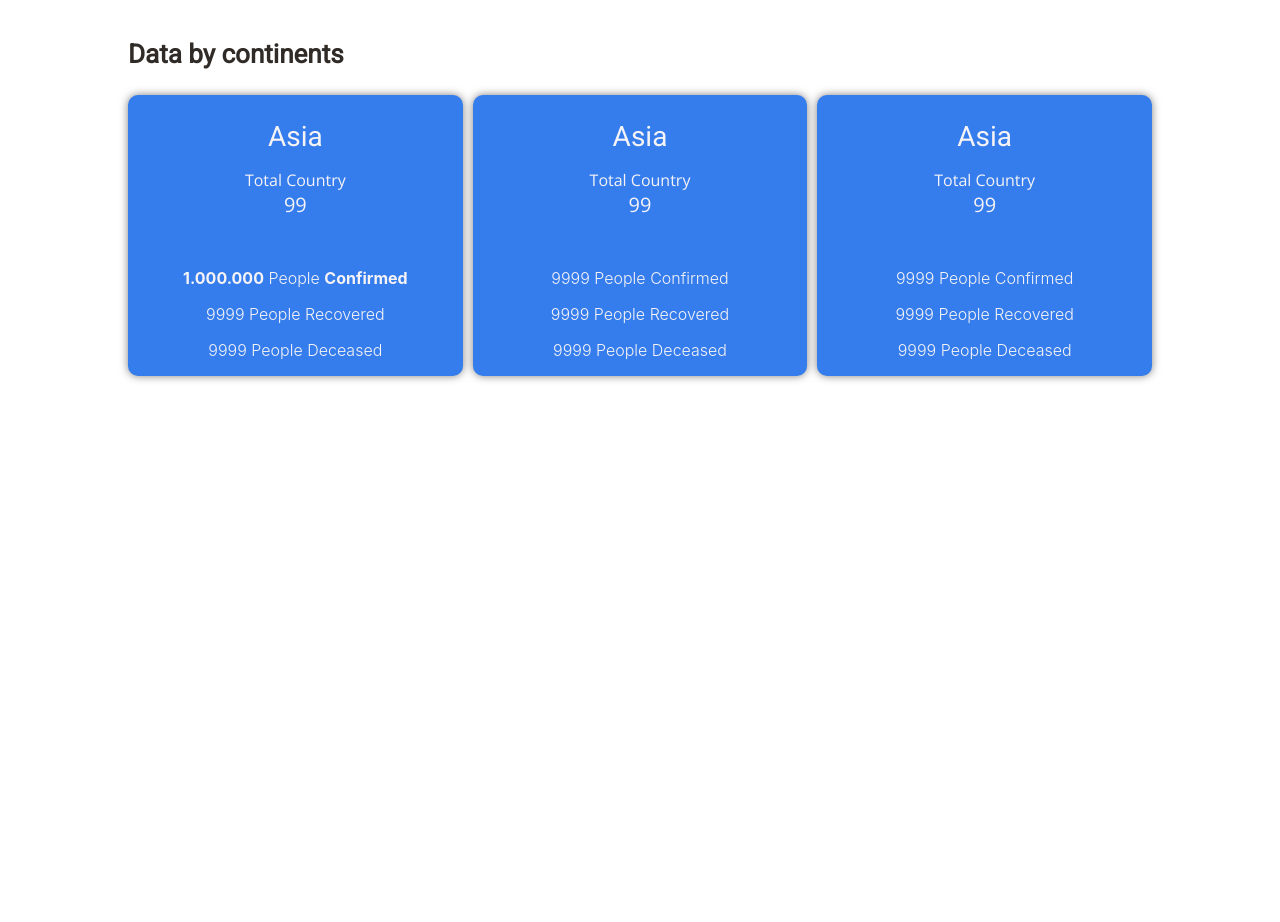
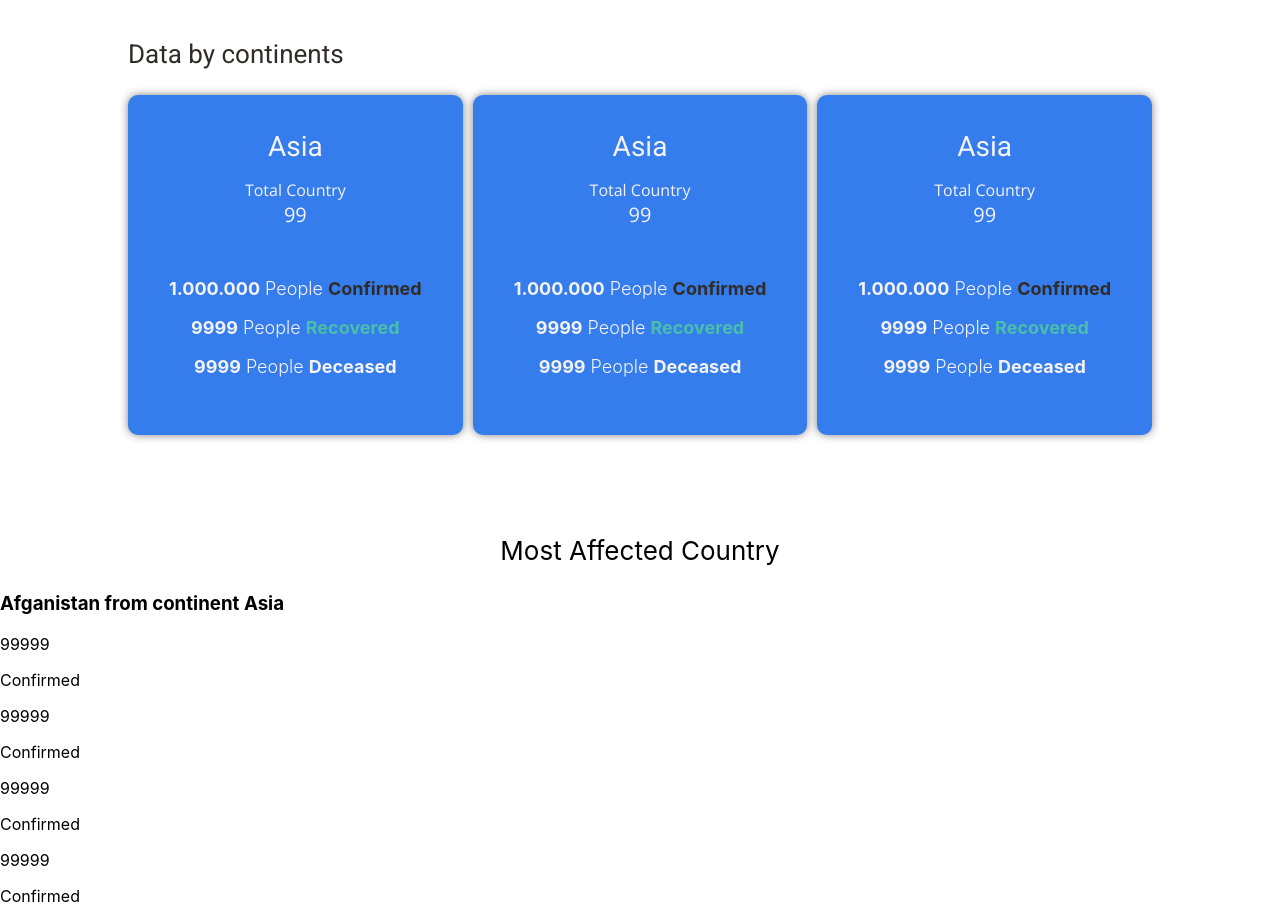
Before and after one commit to yoga1234/covid-website, a React (Create React App) app: page / in a window 1280 px wide. Shown: the part 320-1242 px from the top of the page. Before the commit the page ends 800 px from the top, so only its background shows below. Built offline with nearby package versions, Linux system fonts and the light colour scheme.

Commit message:
adding most affected country

```diff
--- a/src/App.js
+++ b/src/App.js
@@ -1,6 +1,7 @@
 import Navbar from './components/Navbar'
 import HeroText from './components/HeroText'
 import ContinentsData from './components/ContinentsData'
+import MostAffected from './components/MostAffected'
 
 function App() {
   return (
@@ -8,6 +9,7 @@ function App() {
       <Navbar />
       <HeroText />
       <ContinentsData />
+      <MostAffected />
     </div>
   );
 }
--- a/src/components/ContinentsData.js
+++ b/src/components/ContinentsData.js
@@ -1,5 +1,6 @@
 import React from 'react'
 import styles from './ContinentsData.module.css'
+import Color from './Color.module.css'
 
 const ContinentData = () => (
   <div className={styles.continents_container}>
@@ -12,9 +13,9 @@ const ContinentData = () => (
           <p className={styles.total_country_subheader}>99</p>
         </div>
         <div className="continent-data">
-          <p className={styles.continent_data_confirmed}><b>1.000.000</b> People <b>Confirmed</b></p>
-          <p className={styles.continent_data_recovered}>9999 People Recovered</p>
-          <p className={styles.continent_data_deceased}>9999 People Deceased</p>
+          <p className={styles.continent_data_confirmed}><b>1.000.000</b> People <b className={Color.text_black}>Confirmed</b></p>
+          <p className={styles.continent_data_recovered}><b>9999</b> People <b className={Color.text_green}>Recovered</b></p>
+          <p className={styles.continent_data_deceased}><b>9999</b> People <b className={Color.text_white}>Deceased</b></p>
         </div>
       </div>
 
@@ -25,9 +26,9 @@ const ContinentData = () => (
           <p className={styles.total_country_subheader}>99</p>
         </div>
         <div className="continent-data">
-          <p className={styles.continent_data_confirmed}>9999 People Confirmed</p>
-          <p className={styles.continent_data_recovered}>9999 People Recovered</p>
-          <p className={styles.continent_data_deceased}>9999 People Deceased</p>
+          <p className={styles.continent_data_confirmed}><b>1.000.000</b> People <b className={Color.text_black}>Confirmed</b></p>
+          <p className={styles.continent_data_recovered}><b>9999</b> People <b className={Color.text_green}>Recovered</b></p>
+          <p className={styles.continent_data_deceased}><b>9999</b> People <b className={Color.text_white}>Deceased</b></p>
         </div>
       </div>
 
@@ -38,9 +39,9 @@ const ContinentData = () => (
           <p className={styles.total_country_subheader}>99</p>
         </div>
         <div className="continent-data">
-          <p className={styles.continent_data_confirmed}>9999 People Confirmed</p>
-          <p className={styles.continent_data_recovered}>9999 People Recovered</p>
-          <p className={styles.continent_data_deceased}>9999 People Deceased</p>
+          <p className={styles.continent_data_confirmed}><b>1.000.000</b> People <b className={Color.text_black}>Confirmed</b></p>
+          <p className={styles.continent_data_recovered}><b>9999</b> People <b className={Color.text_green}>Recovered</b></p>
+          <p className={styles.continent_data_deceased}><b>9999</b> People <b className={Color.text_white}>Deceased</b></p>
         </div>
       </div>
     </div>
--- a/src/components/ContinentsData.module.css
+++ b/src/components/ContinentsData.module.css
@@ -6,6 +6,7 @@
   color: #302B27;
   font-family: 'Roboto', sans-serif;
   font-size: 26px;
+  font-weight: 400;
   margin-top: 100px;
 }
 .continents_card_container {
@@ -16,6 +17,7 @@
 .continent_card {
   background-color: #357DED;
   border-radius: 10px;
+  padding-bottom: 40px;
   -webkit-box-shadow: 0px 0px 8px 0px rgba(0,0,0,0.5);
   -moz-box-shadow: 0px 0px 8px 0px rgba(0,0,0,0.5);
   box-shadow: 0px 0px 8px 0px rgba(0,0,0,0.5);
@@ -25,7 +27,7 @@
   font-family: 'Roboto', sans-serif;
   font-size: 28px;
   font-weight: 400;
-  margin-top: 25px;
+  margin-top: 35px;
   margin-bottom: 0;
   text-align: center;
 }
@@ -50,5 +52,6 @@
 .continent_data_deceased {
   color: #F5F3F5;
   text-align: center;
+  font-size: 18px;
   font-weight: 300;
 }
--- a/src/components/HeroText.module.css
+++ b/src/components/HeroText.module.css
@@ -15,13 +15,14 @@
   color: #302B27;
   font-family: 'Open Sans', sans-serif;
   font-size: 18px;
-  font-weight: 300;
   margin-top: 0;
   text-align: center;
 }
 .text_blue {
   color: #357DED;
+  font-weight: bold;
 }
 .text_red {
   color: #E34A6F;
+  font-weight: bold;
 }
--- /dev/null
+++ b/src/components/MostAffected.js
@@ -0,0 +1,33 @@
+import React from 'react'
+import styles from './MostAffected.module.css'
+
+const MostAffected = () => (
+  <div className="most-affected-container">
+    <h3 className={styles.most_affected_title}>Most Affected Country</h3>
+    <div className="most-affected-container">
+      <div className="most-affected-card">
+        <h3>Afganistan from continent Asia</h3>
+        <div className="most-affected-data">
+          <div className="affected-confirmed">
+            <p>99999</p>
+            <p>Confirmed</p>
+          </div>
+          <div className="affected-recovered">
+            <p>99999</p>
+            <p>Confirmed</p>
+          </div>
+          <div className="affected-deaths">
+            <p>99999</p>
+            <p>Confirmed</p>
+          </div>
+          <div className="affected-population">
+            <p>99999</p>
+            <p>Confirmed</p>
+          </div>
+        </div>
+      </div>
+    </div>
+  </div>
+)
+
+export default MostAffected
--- /dev/null
+++ b/src/components/MostAffected.module.css
@@ -0,0 +1,6 @@
+.most_affected_title {
+  font-weight: 400;
+  font-size: 26px;
+  margin-top: 100px;
+  text-align: center;
+}
```
Also changed, not shown: 1 other file (tests, documents, lock files or other folders).
